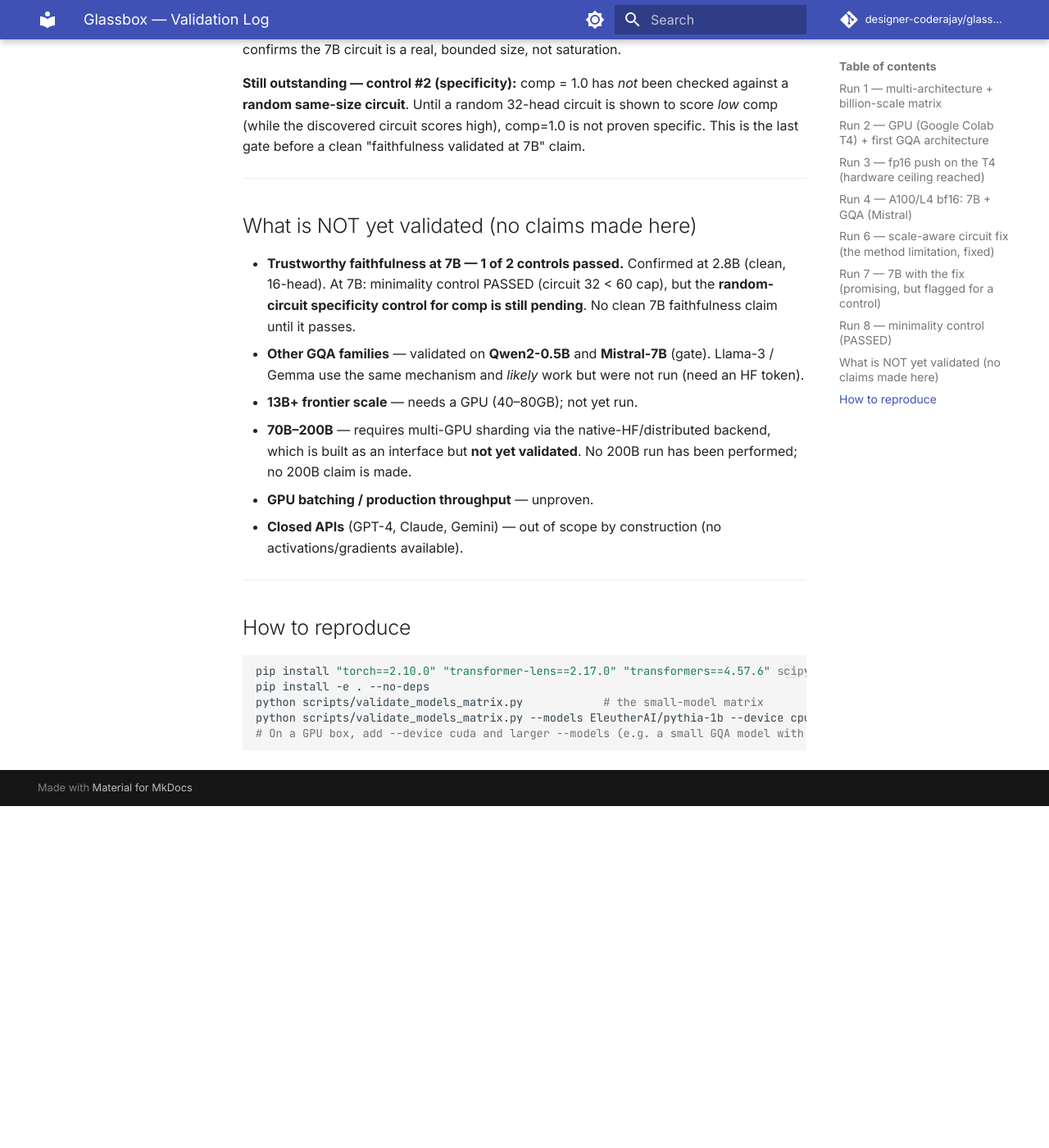
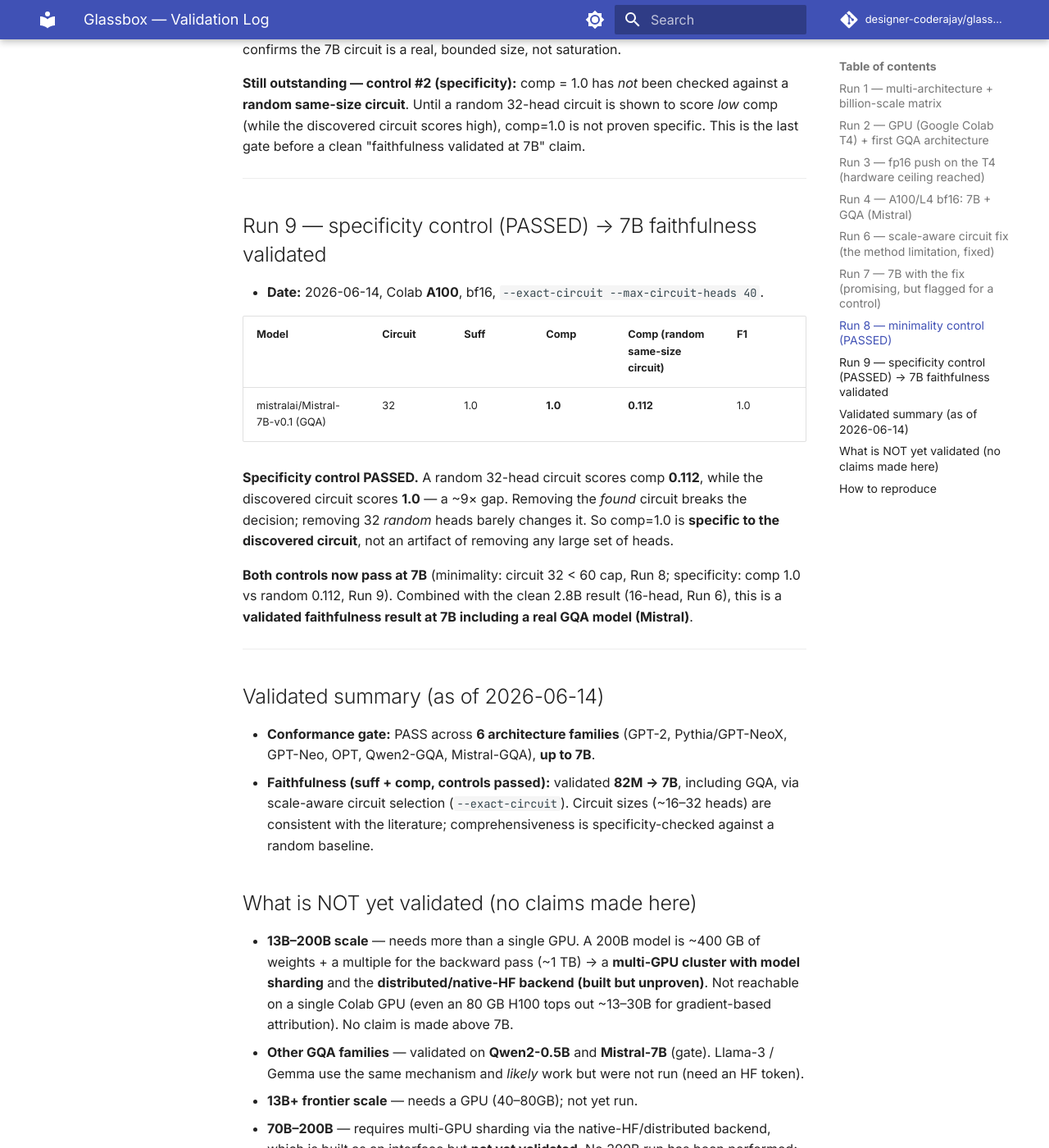
Before and after one commit to designer-coderajay/Glassbox-AI-2.0-Mechanistic-Interpretability-tool, an MkDocs documentation site: the page built from docs/VALIDATION_LOG.md, in a window 1280 px wide and 1400 px high, scrolled down 5781 px. Shown: the whole window at 82% size. Built offline with MkDocs 1.6.1 and Material for MkDocs 9.7.7, drawn with Linux system fonts in a browser that asks for light colours; comment, search, counter and statistics services are not loaded; before the commit the page ends 6764 px from its top, so only the background shows below that.

Commit message:
docs: faithfulness validated 82M->7B incl GQA (controls pass: comp 1.0 vs random 0.112)

```diff
--- a/docs/VALIDATION_LOG.md
+++ b/docs/VALIDATION_LOG.md
@@ -213,12 +213,43 @@ at 7B" claim.
 
 ---
 
+## Run 9 — specificity control (PASSED) → 7B faithfulness validated
+
+- **Date:** 2026-06-14, Colab **A100**, bf16, `--exact-circuit --max-circuit-heads 40`.
+
+| Model | Circuit | Suff | Comp | **Comp (random same-size circuit)** | F1 |
+|---|---|---|---|---|---|
+| mistralai/Mistral-7B-v0.1 (GQA) | 32 | 1.0 | **1.0** | **0.112** | 1.0 |
+
+**Specificity control PASSED.** A random 32-head circuit scores comp **0.112**,
+while the discovered circuit scores **1.0** — a ~9× gap. Removing the *found*
+circuit breaks the decision; removing 32 *random* heads barely changes it. So
+comp=1.0 is **specific to the discovered circuit**, not an artifact of removing any
+large set of heads.
+
+**Both controls now pass at 7B** (minimality: circuit 32 < 60 cap, Run 8;
+specificity: comp 1.0 vs random 0.112, Run 9). Combined with the clean 2.8B result
+(16-head, Run 6), this is a **validated faithfulness result at 7B including a real
+GQA model (Mistral)**.
+
+---
+
+## Validated summary (as of 2026-06-14)
+
+- **Conformance gate:** PASS across **6 architecture families** (GPT-2,
+  Pythia/GPT-NeoX, GPT-Neo, OPT, Qwen2-GQA, Mistral-GQA), **up to 7B**.
+- **Faithfulness (suff + comp, controls passed):** validated **82M → 7B**,
+  including GQA, via scale-aware circuit selection (`--exact-circuit`). Circuit
+  sizes (~16–32 heads) are consistent with the literature; comprehensiveness is
+  specificity-checked against a random baseline.
+
 ## What is NOT yet validated (no claims made here)
 
-- **Trustworthy faithfulness at 7B — 1 of 2 controls passed.** Confirmed at 2.8B
-  (clean, 16-head). At 7B: minimality control PASSED (circuit 32 < 60 cap), but
-  the **random-circuit specificity control for comp is still pending**. No clean
-  7B faithfulness claim until it passes.
+- **13B–200B scale** — needs more than a single GPU. A 200B model is ~400 GB of
+  weights + a multiple for the backward pass (~1 TB) → a **multi-GPU cluster with
+  model sharding** and the **distributed/native-HF backend (built but unproven)**.
+  Not reachable on a single Colab GPU (even an 80 GB H100 tops out ~13–30B for
+  gradient-based attribution). No claim is made above 7B.
 - **Other GQA families** — validated on **Qwen2-0.5B** and **Mistral-7B** (gate).
   Llama-3 / Gemma use the same mechanism and *likely* work but were not run (need
   an HF token).
```
Also changed, not shown: README.md (+11 -9 lines), docs/METHODOLOGY_AND_ASSURANCE.md (+8 -7 lines).
